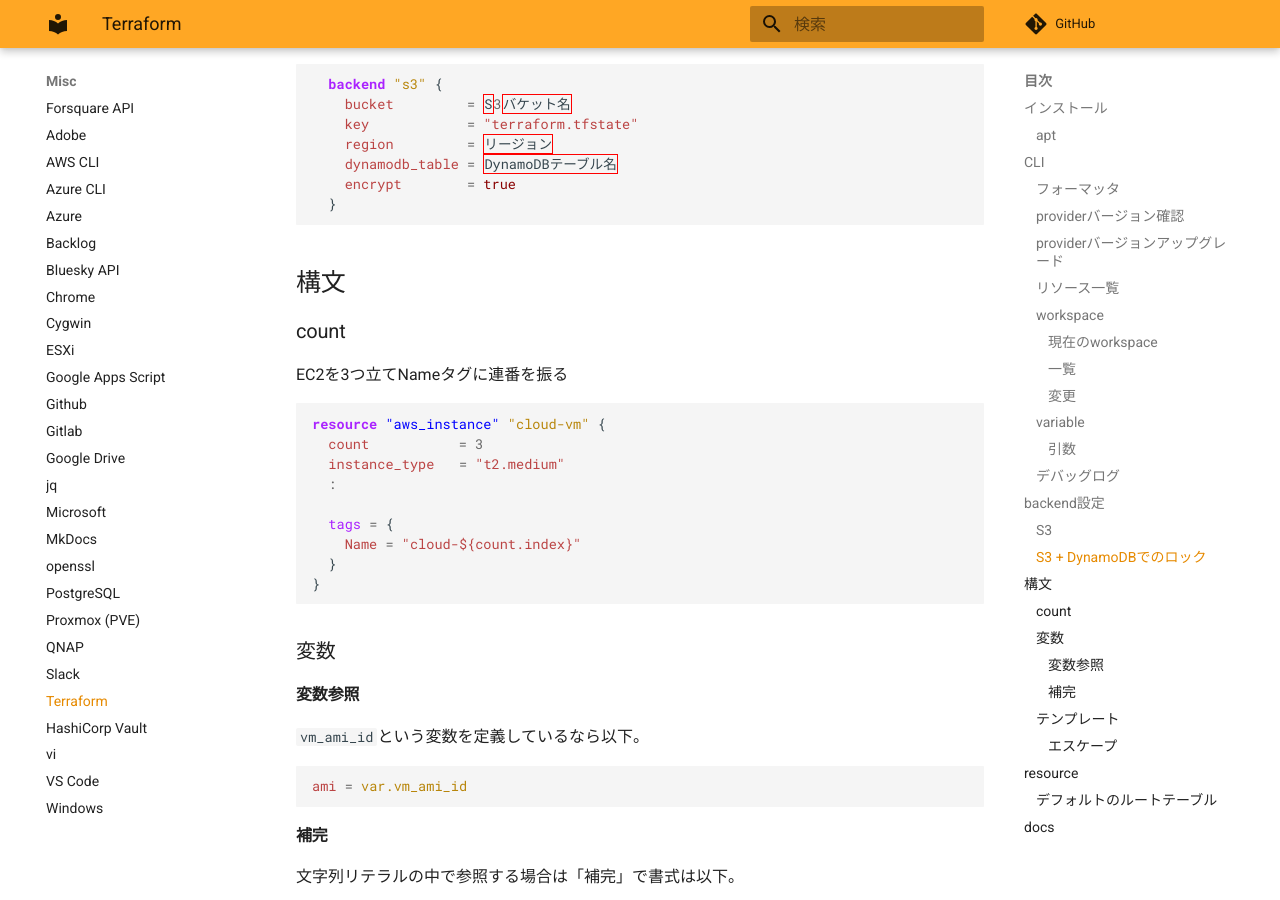
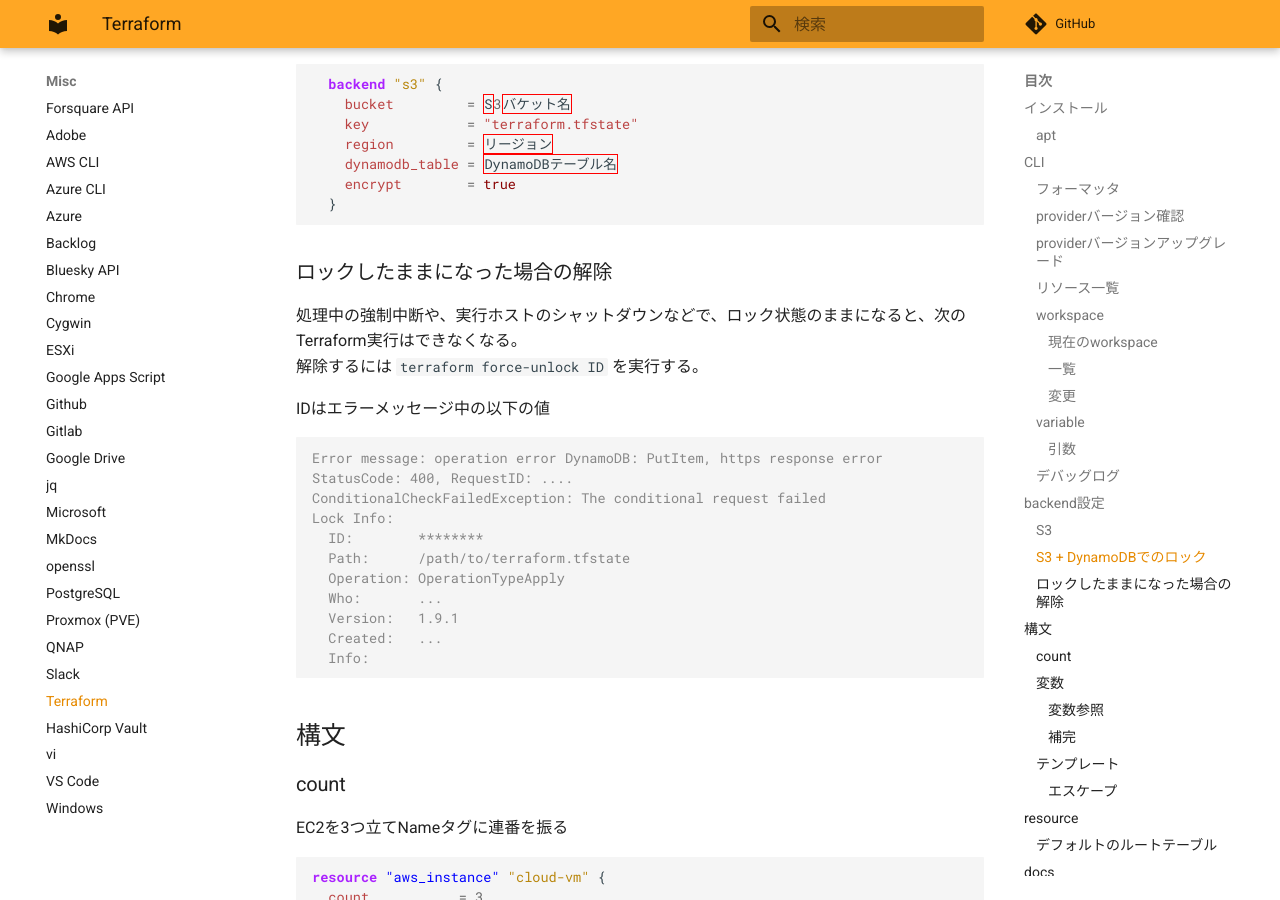
Before and after one commit to zaki-lknr/docs, an MkDocs documentation site: the page built from docs/Misc/terraform.md, in a window 1280 px wide and 900 px high, scrolled down 3222 px. Built offline with MkDocs 1.6.1 and Material for MkDocs 9.7.7, drawn with Linux system fonts in a browser that asks for light colours; comment, search, counter and statistics services are not loaded.

Commit message:
add: misc/terraform: force unlock

````diff
--- a/docs/Misc/terraform.md
+++ b/docs/Misc/terraform.md
@@ -156,6 +156,27 @@ DynamoDBでテーブルを作成
   }
 ```
 
+### ロックしたままになった場合の解除
+
+処理中の強制中断や、実行ホストのシャットダウンなどで、ロック状態のままになると、次のTerraform実行はできなくなる。
+解除するには `terraform force-unlock ID` を実行する。
+
+IDはエラーメッセージ中の以下の値
+
+```console
+Error message: operation error DynamoDB: PutItem, https response error
+StatusCode: 400, RequestID: ....
+ConditionalCheckFailedException: The conditional request failed
+Lock Info:
+  ID:        ********
+  Path:      /path/to/terraform.tfstate
+  Operation: OperationTypeApply
+  Who:       ...
+  Version:   1.9.1
+  Created:   ...
+  Info:
+```
+
 ## 構文
 
 ### count
````
